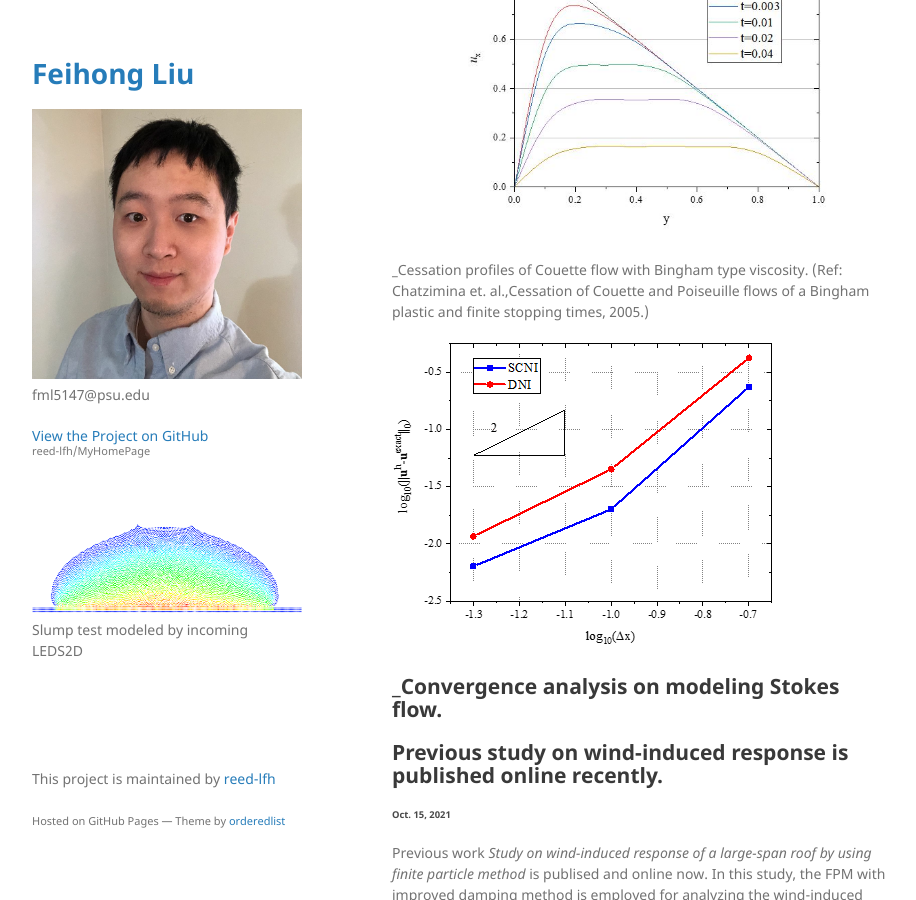
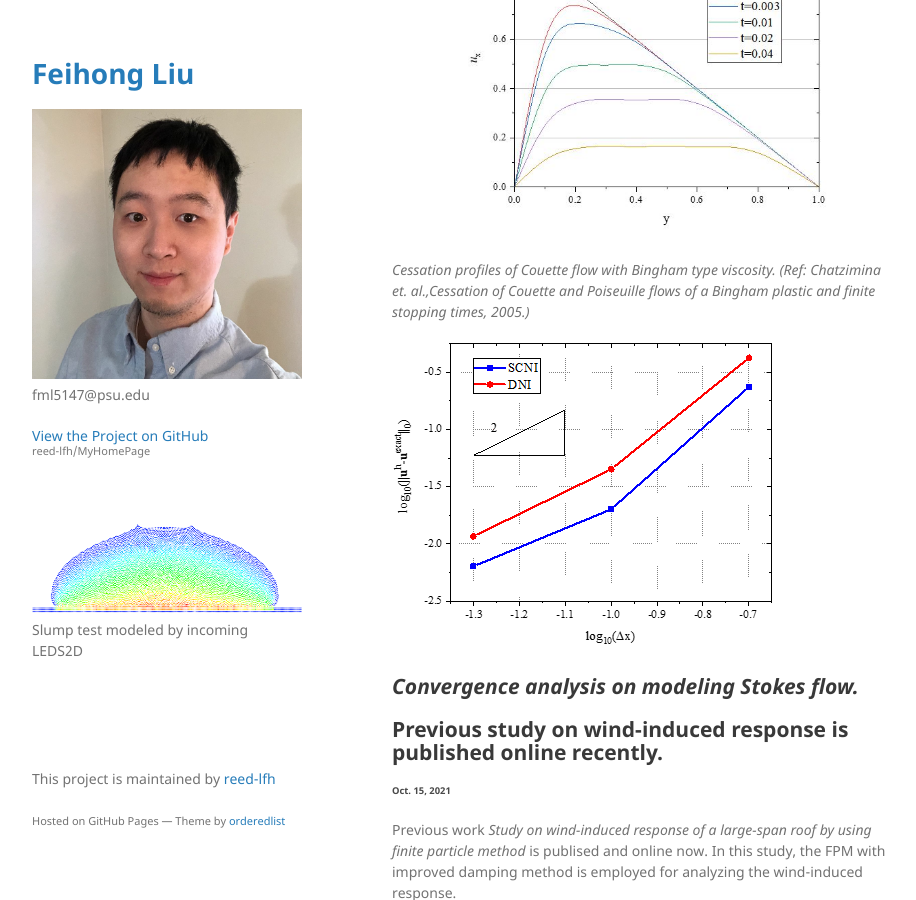
Before and after one commit to reed-lfh/MyHomePage, a Jekyll site: the page built from index.md, in a window 1280 px wide and 900 px high, scrolled down 894 px. Shown: the whole window, without its empty margins (178-1094 px from the left). Built offline with Jekyll 4.4.1, drawn with Linux system fonts in a browser that asks for light colours.

```diff
--- a/index.md
+++ b/index.md
@@ -34,11 +34,11 @@ Viscous-plastic flow, a interesting constitutive model for 3D concrete printing,
 
 ![marmot](/assets/img/couette flow.jpg)
 
-_Cessation profiles of Couette flow with Bingham type viscosity. (Ref: Chatzimina et. al.,Cessation of Couette and Poiseuille flows of a Bingham plastic and finite stopping times, 2005.)
+_Cessation profiles of Couette flow with Bingham type viscosity. (Ref: Chatzimina et. al.,Cessation of Couette and Poiseuille flows of a Bingham plastic and finite stopping times, 2005.)_
 
 ![marmot](/assets/img/StokesFlowConv.png)
 
-_Convergence analysis on modeling Stokes flow.
+_Convergence analysis on modeling Stokes flow._
 ---
 
 ## Previous study on wind-induced response is published online recently.
```
